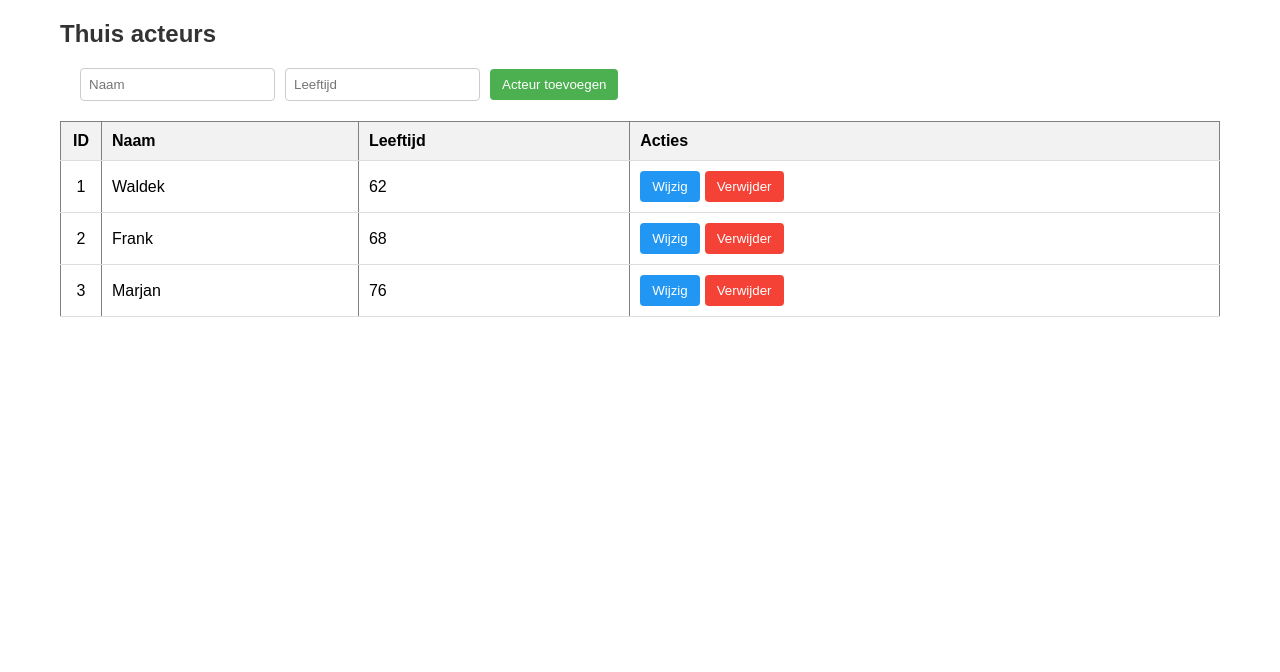
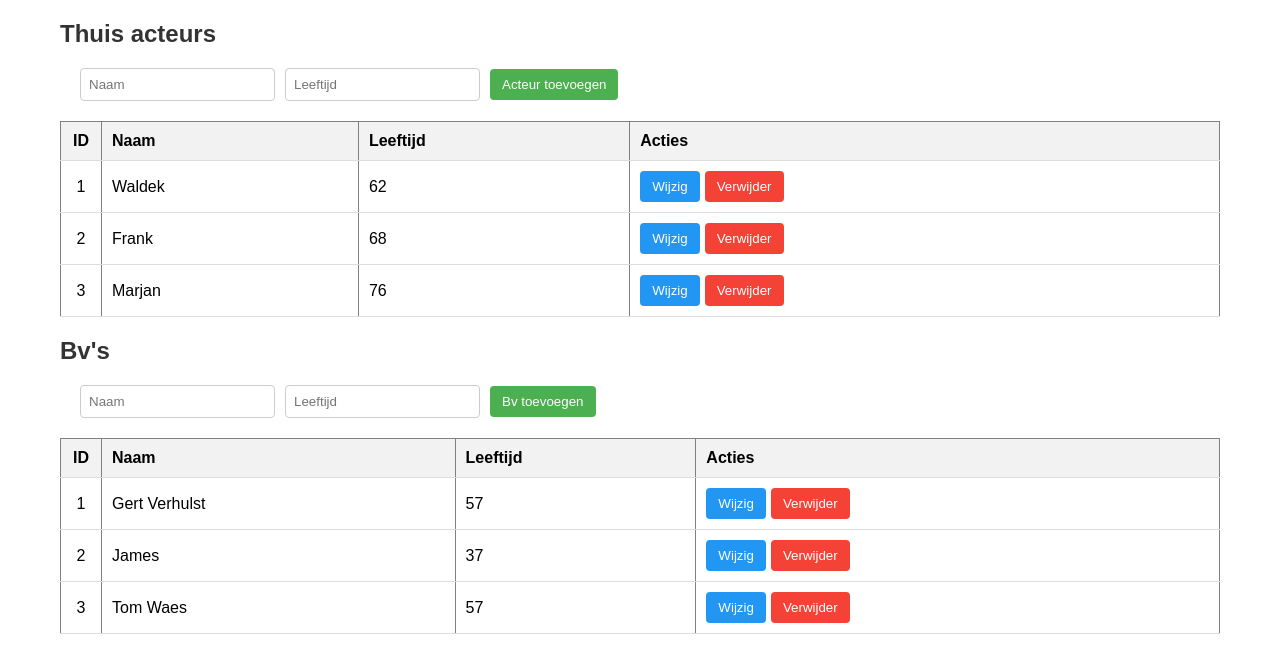
Before and after one commit to woutersRJJ/forms, a React (Create React App) app: page / in a window 1280 px wide. Shown: the top 672 px of the page. Built offline with nearby package versions, Linux system fonts and the light colour scheme.

Commit message:
BV's toegevoegd

```diff
--- a/package.json
+++ b/package.json
@@ -12,6 +12,7 @@
     "gh-pages": "^6.3.0",
     "react": "^19.2.1",
     "react-dom": "^19.2.1",
+    "react-icons": "^5.5.0",
     "react-scripts": "5.0.1",
     "web-vitals": "^2.1.4"
   },
--- a/src/App.js
+++ b/src/App.js
@@ -1,11 +1,13 @@
 import './App.css';
 import Acteurs from "./components/Acteurs";
+import Bvs from "./components/Bvs";
 
 function App() {
     return (
         <div className="App">
             <header>
                 <Acteurs/>
+                <Bvs/>
             </header>
         </div>
     );
--- /dev/null
+++ b/src/components/Bvs.js
@@ -0,0 +1,126 @@
+import React, { useState } from "react";
+
+function Bvs() {
+    // Initial data
+    const [bvs, setBvs] = useState([
+        { id: 1, name: "Gert Verhulst", age: 57 },
+        { id: 2, name: "James", age: 37 },
+        { id: 3, name: "Tom Waes", age: 57 }
+    ]);
+
+    const [newBv, setNewBv] = useState({ name: "", age: "" });
+    const [editingId, setEditingId] = useState(null);
+    const [editBv, setEditBv] = useState({ name: "", age: "" });
+
+    function nextValue(){
+        if (bvs.length === 0)
+            return 1
+        return bvs.find(obj => obj.id === Math.max(...bvs.map(obj => obj.id))).id + 1
+    }
+
+    // CREATE
+    const addBv = () => {
+        if (!newBv.name || !newBv.age) return;
+        const nv=nextValue();
+        console.log(nv);
+        setBvs([
+            ...bvs,
+            { id: nextValue(), name: newBv.name, age: Number(newBv.age) },
+        ]);
+        setNewBv({ name: "", age: "" });
+    };
+
+    // DELETE
+    const deleteActeur = (id) => {
+        setBvs(bvs.filter((b) => b.id !== id));
+    };
+
+    // UPDATE
+    const startEdit = (bv) => {
+        setEditingId(bv.id);
+        setEditBv({ name: bv.name, age: bv.age });
+    };
+
+    const saveEdit = () => {
+        setBvs(
+            bvs.map((b) =>
+                b.id === editingId ? { ...b, ...editBv } : b
+            )
+        );
+        setEditingId(null);
+        setEditBv({ name: "", age: "" });
+    };
+
+    return (
+        <div>
+            <h2>Bv's</h2>
+
+            {/* CREATE FORM */}
+            <div>
+                <input
+                    placeholder="Naam"
+                    value={newBv.name}
+                    onChange={(e) => setNewBv({ ...newBv, name: e.target.value })}
+                />
+                <input
+                    placeholder="Leeftijd"
+                    type="number"
+                    value={newBv.age}
+                    onChange={(e) => setNewBv({ ...newBv, age: e.target.value })}
+                />
+                <button onClick={addBv}>Bv toevoegen</button>
+            </div>
+
+            {/* TABLE */}
+            <table border="1" style={{ marginTop: "20px", width: "100%" }}>
+                <thead>
+                <tr>
+                    <th>ID</th><th>Naam</th><th>Leeftijd</th><th>Acties</th>
+                </tr>
+                </thead>
+                <tbody>
+                {bvs.map((b) => (
+                    <tr key={b.id}>
+                        <td>{b.id}</td>
+                        <td>
+                            {editingId === b.id ? (
+                                <input
+                                    value={editBv.name}
+                                    onChange={(e) =>
+                                        setEditBv({ ...editBv, name: e.target.value })
+                                    }
+                                />
+                            ) : (
+                                b.name
+                            )}
+                        </td>
+                        <td>
+                            {editingId === b.id ? (
+                                <input
+                                    type="number"
+                                    value={editBv.age}
+                                    onChange={(e) =>
+                                        setEditBv({ ...editBv, age: e.target.value })
+                                    }
+                                />
+                            ) : (
+                                b.age
+                            )}
+                        </td>
+                        <td>
+                            {editingId === b.id ? (
+                                <button onClick={saveEdit}>Bewaar</button>
+                            ) : (
+                                <button onClick={() => startEdit(b)}>Wijzig</button>
+                            )}
+                            <button onClick={() => deleteActeur(b.id)}>Verwijder</button>
+                        </td>
+                    </tr>
+                ))}
+                </tbody>
+            </table>
+        </div>
+    );
+}
+
+export default Bvs;
```
Also changed, not shown: 1 other file (tests, documents, lock files or other folders).
